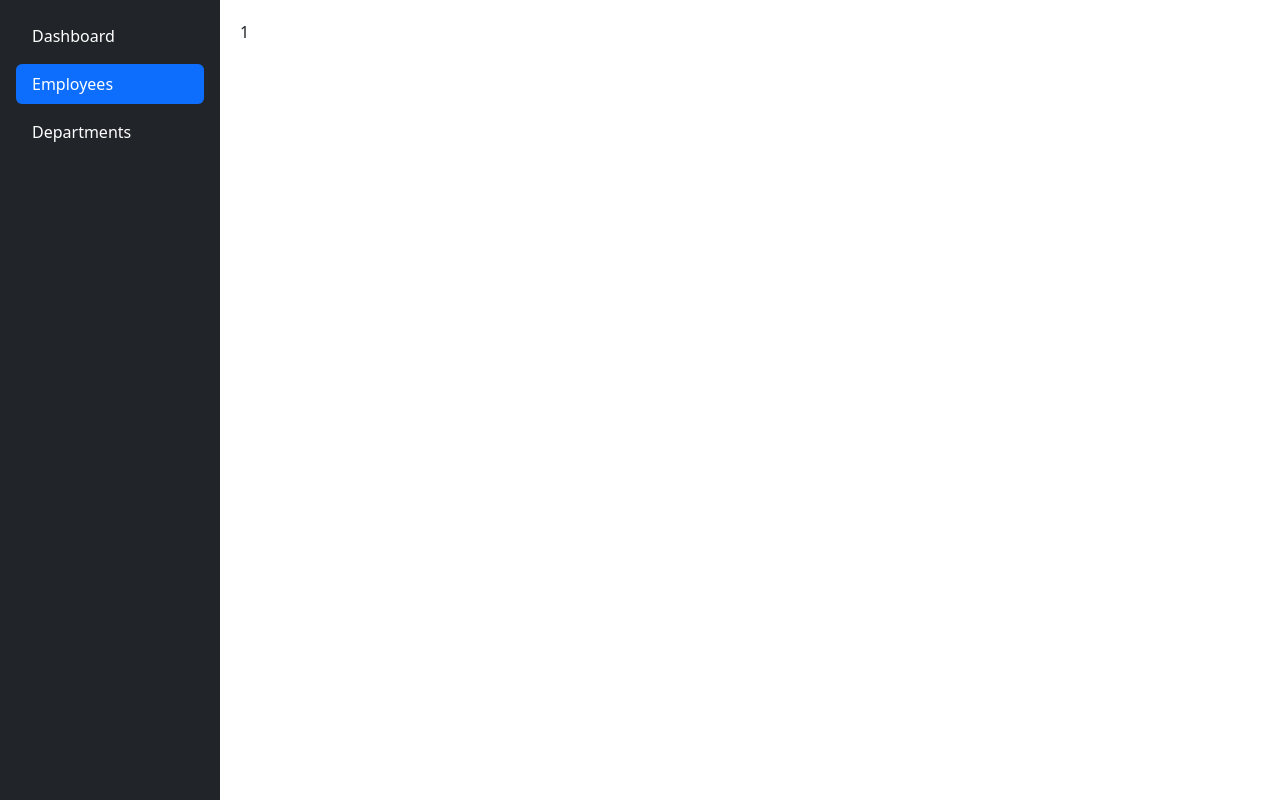
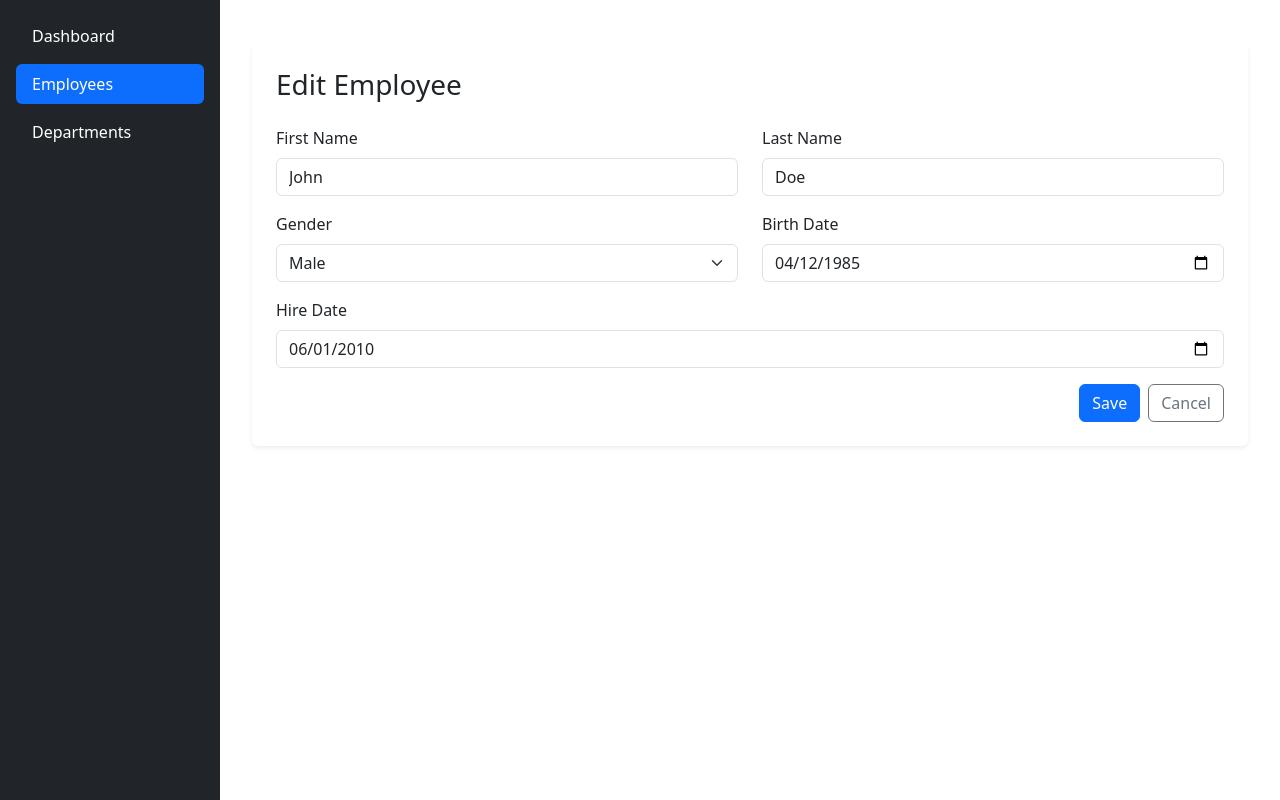
Before and after one commit to emirtz94/employees-management-system, a React app in the folder packages/ems-fe/: page /employees/1 in a window 1280 px wide. Built offline with nearby package versions, Linux system fonts and the light colour scheme.

Commit message:
add form layout for employee

```diff
--- a/packages/ems-fe/src/components/EmployeeDetail/index.tsx
+++ b/packages/ems-fe/src/components/EmployeeDetail/index.tsx
@@ -1,9 +1,47 @@
+import { ChangeEvent, FC, FormEvent, useCallback, useEffect, useState } from "react";
+import { EmployeeForm } from "../EmployeeForm";
 import { useParams } from "react-router-dom";
 
-export const EmployeeDetail = () => {
-    const { id } = useParams<{ id: string }>();
+export const EmployeeDetail: FC = () => {
+    const [employee, setEmployee] = useState({
+        emp_no: 1001,
+        first_name: "John",
+        last_name: "Doe",
+        gender: "M",
+        birth_date: "1985-04-12",
+        hire_date: "2010-06-01",
+    });
+
+    const { id } = useParams<{ id: string }>(); // <-- Get the ID from URL
+
+
+    useEffect(() => {
+        // TODO load data using SDK
+    }, [id])
+
+    const handleFormSubmit = useCallback(
+        (e: FormEvent) => {
+            e.preventDefault();
+            console.log("Saving employee:", employee, { e });
+            // TODO: call API for saving employee
+        },
+        [employee]
+    );
+
+    const handleEmployeeChange = useCallback(
+        (e: ChangeEvent<HTMLInputElement | HTMLSelectElement>) => {
+            const { id, value } = e.target;
+            setEmployee((prev) => ({ ...prev, [id]: value }));
+        },
+        []
+    );
 
     return (
-        <>{id}</>
+        <div className="container py-4">
+            <div className="shadow-sm rounded bg-white p-4">
+                <h3 className="mb-4">Edit Employee</h3>
+                <EmployeeForm employee={employee} handleEmployeeChange={handleEmployeeChange} handleFormSubmit={handleFormSubmit} />
+            </div>
+        </div>
     );
 };
--- /dev/null
+++ b/packages/ems-fe/src/components/EmployeeForm/index.tsx
@@ -0,0 +1,98 @@
+import { ChangeEvent, FC, FormEvent, memo } from "react";
+import { useNavigate } from "react-router-dom";
+
+export interface IEmployeeFormProperties {
+    employee: any; // TODO import type from SDK and use it in here
+    handleEmployeeChange: (e: ChangeEvent<HTMLInputElement | HTMLSelectElement>) => void;
+    handleFormSubmit: (e: FormEvent) => void;
+};
+
+export const EmployeeForm: FC<IEmployeeFormProperties> = memo(({ employee, handleEmployeeChange, handleFormSubmit }) => {
+    const navigate = useNavigate();
+
+    return (
+        <form onSubmit={handleFormSubmit}>
+            <div className="row">
+                <div className="col-md-6 mb-3">
+                    <label htmlFor="first_name" className="form-label">
+                        First Name
+                    </label>
+                    <input
+                        type="text"
+                        className="form-control"
+                        id="first_name"
+                        value={employee.first_name}
+                        onChange={handleEmployeeChange}
+                    />
+                </div>
+                <div className="col-md-6 mb-3">
+                    <label htmlFor="last_name" className="form-label">
+                        Last Name
+                    </label>
+                    <input
+                        type="text"
+                        className="form-control"
+                        id="last_name"
+                        value={employee.last_name}
+                        onChange={handleEmployeeChange}
+                    />
+                </div>
+            </div>
+
+            <div className="row">
+                <div className="col-md-6 mb-3">
+                    <label htmlFor="gender" className="form-label">
+                        Gender
+                    </label>
+                    <select
+                        className="form-select"
+                        id="gender"
+                        value={employee.gender}
+                        onChange={handleEmployeeChange}
+                    >
+                        <option value="M">Male</option>
+                        <option value="F">Female</option>
+                    </select>
+                </div>
+                <div className="col-md-6 mb-3">
+                    <label htmlFor="birth_date" className="form-label">
+                        Birth Date
+                    </label>
+                    <input
+                        type="date"
+                        className="form-control"
+                        id="birth_date"
+                        value={employee.birth_date}
+                        onChange={handleEmployeeChange}
+                    />
+                </div>
+            </div>
+
+            <div className="mb-3">
+                <label htmlFor="hire_date" className="form-label">
+                    Hire Date
+                </label>
+                <input
+                    type="date"
+                    className="form-control"
+                    id="hire_date"
+                    value={employee.hire_date}
+                    onChange={handleEmployeeChange}
+                />
+            </div>
+
+            <div className="d-flex justify-content-end">
+                <button type="submit" className="btn btn-primary me-2">
+                    Save
+                </button>
+                <button
+                    type="button"
+                    className="btn btn-outline-secondary"
+                    onClick={() => navigate("/employees")}
+                >
+                    Cancel
+                </button>
+            </div>
+        </form>
+    )
+})
--- a/packages/ems-fe/src/components/shared/ActionMenu/index.tsx
+++ b/packages/ems-fe/src/components/shared/ActionMenu/index.tsx
@@ -1,11 +1,11 @@
-import { FC } from "react"
+import { FC, memo } from "react"
 import { Link } from "react-router-dom"
 
 export interface IActionMenuProperties {
     handleOnEdit: () => void
     handleOnDelete: () => void
 }
-export const ActionMenu: FC<IActionMenuProperties> = ({ handleOnEdit, handleOnDelete }) => {
+export const ActionMenu: FC<IActionMenuProperties> = memo(({ handleOnEdit, handleOnDelete }) => {
     return (
         <ul className="dropdown-menu dropdown-menu-end">
             <li>
@@ -21,4 +21,4 @@ export const ActionMenu: FC<IActionMenuProperties> = ({ handleOnEdit, handleOnDe
         </ul>
     )
 
-}
+})
```
